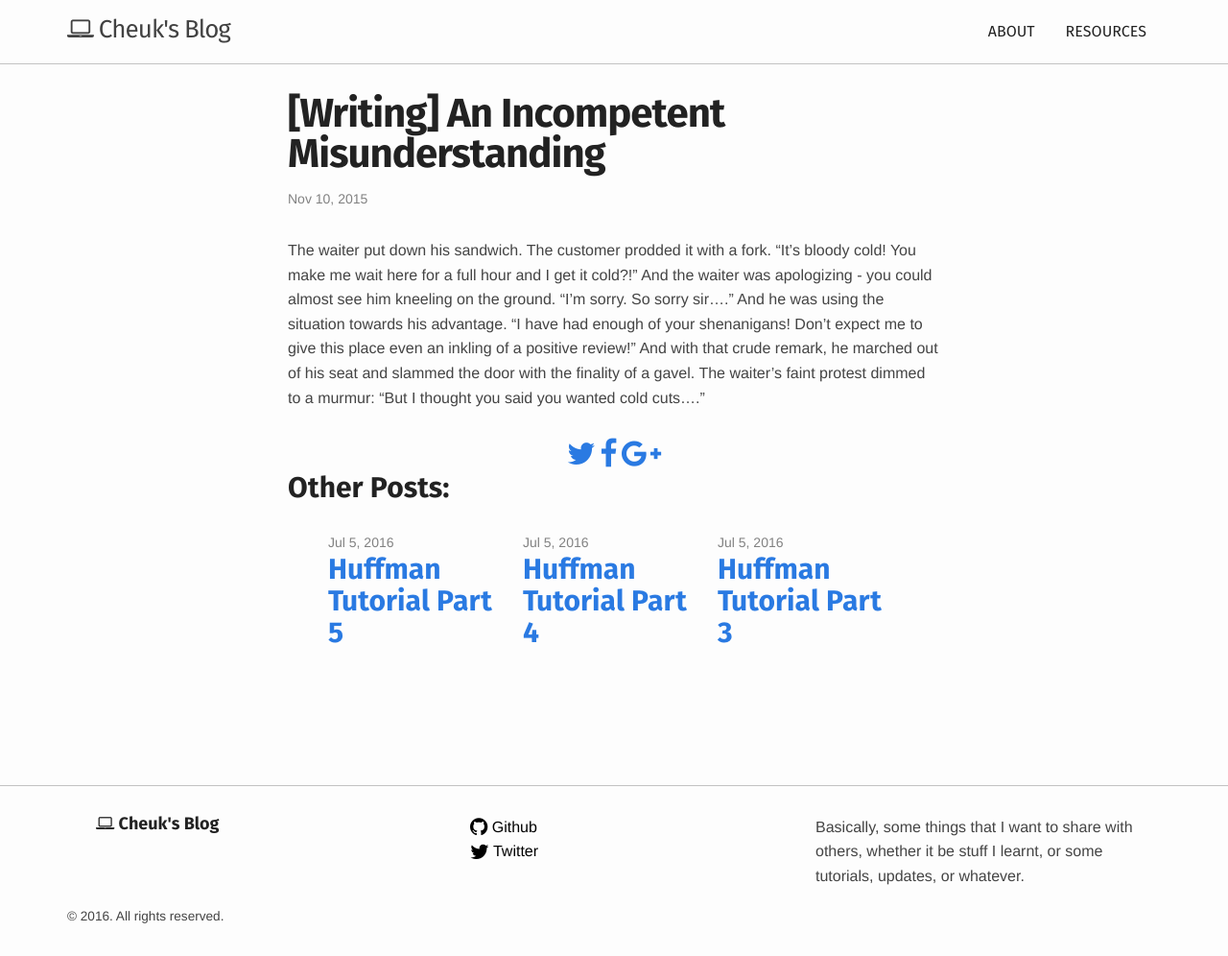
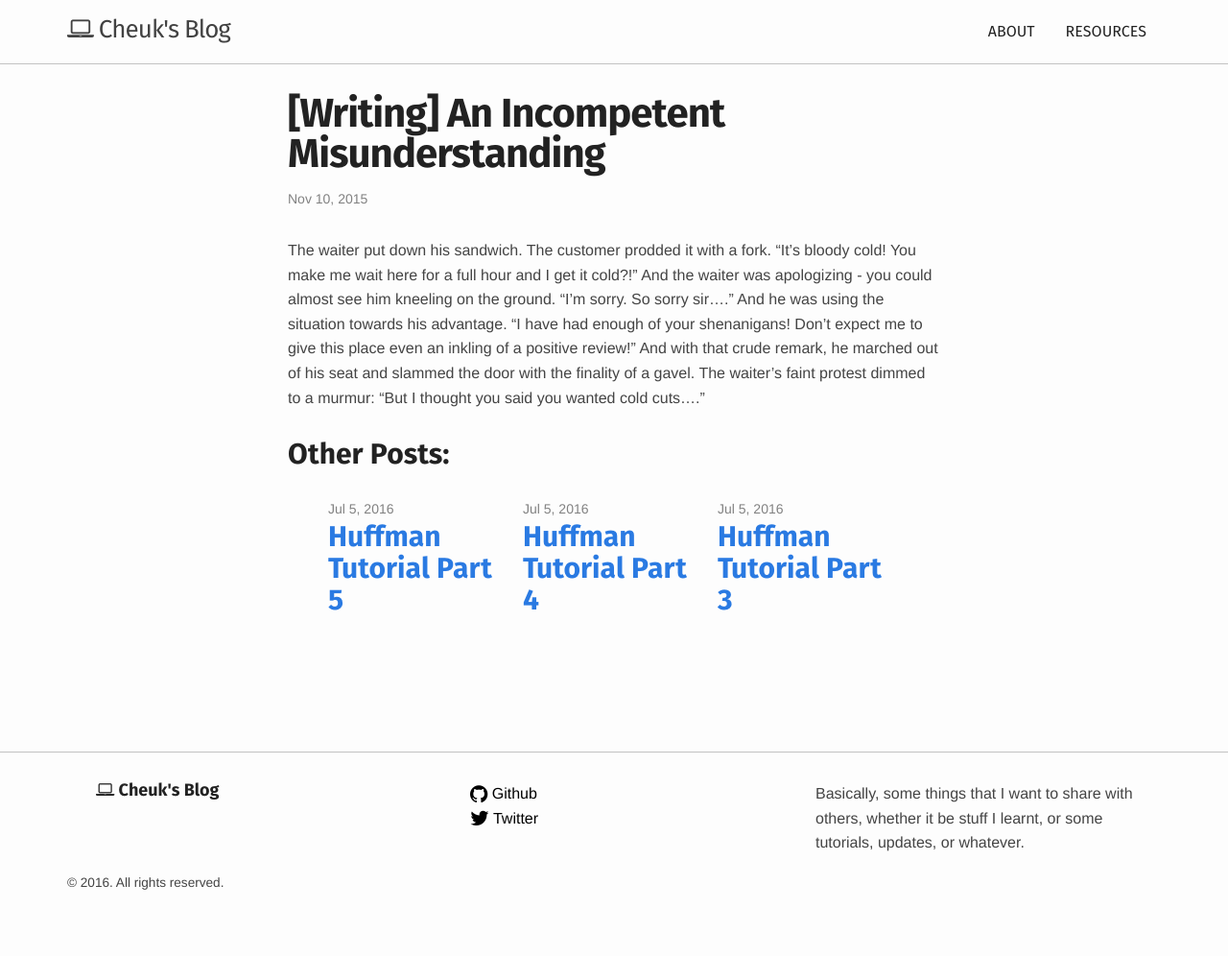
Before and after one commit to chuck-sys/personal-site, a Jekyll site: the page built from _posts/2015-11-10-cw-incompetent-misunderstanding.md, in a window 1280 px wide. Shown: the whole page at 96% size. Built offline with Jekyll 4.4.1, drawn with Linux system fonts in a browser that asks for light colours; nearby versions of some CDN libraries; comment, search, counter and statistics services are not loaded; after the commit the page ends 962 px from its top, so only the background shows below that.

Commit message:
Remove social media sharing feature

```diff
--- a/_layouts/post.html
+++ b/_layouts/post.html
@@ -11,21 +11,6 @@ layout: default
   <article class="post-content">
     {{ content }}
   </article>
-
-  <div class="share-page">
-    <a href="https://twitter.com/intent/tweet?text={{ page.title }}&url={{ site.url }}{{ page.url }}&via={{ site.twitter_username }}&related={{ site.twitter_username }}"
-            rel="nofollow" target="_blank" title="Share on Twitter">
-      <i class='fa fa-2x fa-twitter'></i>
-    </a>
-    <a href="https://facebook.com/sharer.php?u={{ site.url }}{{ page.url }}&p[title]={{ page.title }}"
-            rel="nofollow" target="_blank" title="Share on Facebook">
-      <i class='fa fa-2x fa-facebook'></i>
-    </a>
-    <a href="https://plus.google.com/share?url={{ site.url }}{{ page.url }}"
-            rel="nofollow" target="_blank" title="Share on Google+">
-      <i class='fa fa-2x fa-google-plus'></i>
-    </a>
-  </div>
 
   {% if site.related_posts.size >= 1 %}
   <h2>Other Posts:</h2>
```
